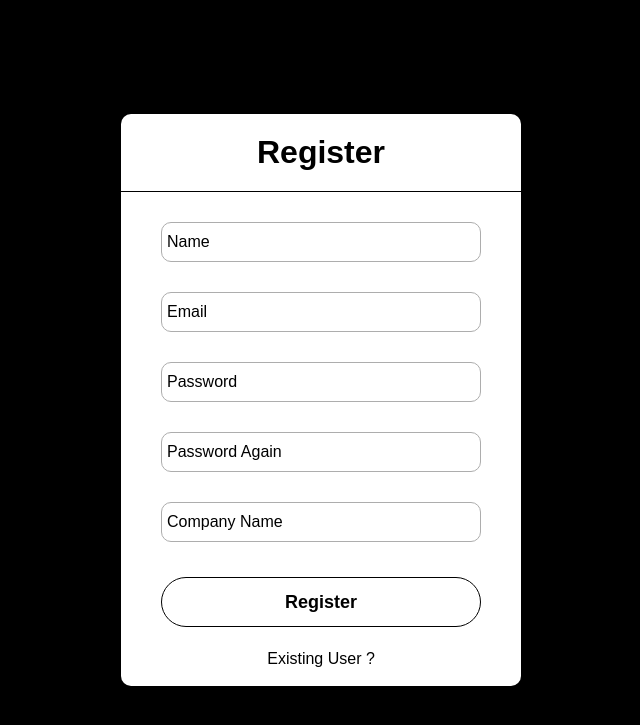
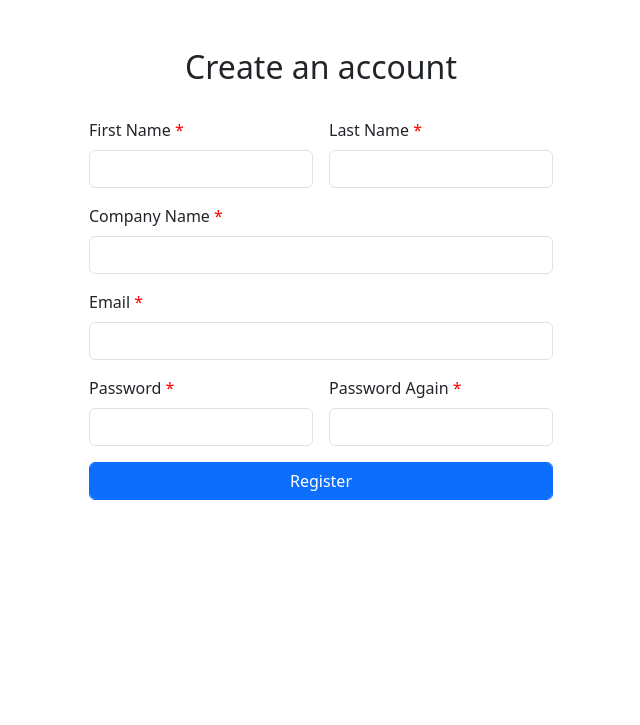
Before and after one commit to e9mgund/inventory-management, a Django app: page /register/ in a window 1280 px wide. Shown: the top 725 px of the page, without its empty margins (319-959 px from the left). Run offline with Django 4.2, Linux system fonts and the light colour scheme; some libraries are stand-ins or nearby versions.

Commit message:
Pages designed again with bootstrap.

```diff
--- a/inventory_management/inventorymanager/templates/inventorymanager/register.html
+++ b/inventory_management/inventorymanager/templates/inventorymanager/register.html
@@ -3,33 +3,57 @@
 <head>
     <meta charset="UTF-8">
     <meta name="viewport" content="width=device-width, initial-scale=1.0">
-    <title>Register</title>
-    {% load static %}
-    <link rel="stylesheet" href="{% static 'inventorymanager/login.css' %}">
+    <title>Registration</title>
+    <!-- {% load bootstrap5 %}
+    {% bootstrap_css %}
+    {% bootstrap_javascript %} -->
+    <link href="https://cdn.jsdelivr.net/npm/bootstrap@5.3.3/dist/css/bootstrap.min.css" rel="stylesheet" integrity="sha384-QWTKZyjpPEjISv5WaRU9OFeRpok6YctnYmDr5pNlyT2bRjXh0JMhjY6hW+ALEwIH" crossorigin="anonymous">
+    <script src="https://cdn.jsdelivr.net/npm/bootstrap@5.3.3/dist/js/bootstrap.bundle.min.js" integrity="sha384-YvpcrYf0tY3lHB60NNkmXc5s9fDVZLESaAA55NDzOxhy9GkcIdslK1eN7N6jIeHz" crossorigin="anonymous"></script>
+
+    <style>
+        #form-container {
+            max-width: 480px;
+        }
+    </style>
 </head>
 <body>
-    <div class="center">
-    <h1>Register</h1>
-    <form action="" method="post">
-        {% csrf_token %}
-        <div class="input">
-        <input type="text" placeholder="Name">
+    <div id="container" class="container-md my-5">
+        <div id="lower" class="">
+            <div id="innerlower" class="d-flex justify-content-center">
+                <form id="form-container" autocomplete="off" action="" class="row g-3">
+                    <div id="welcome" class="col-md-12 text-center">
+                        <h2 class="mb-3">Create an account</h1>
+                    </div>
+                    <div class="col-md-6">
+                        <label for="firstname" class="form-label">First Name <span style="color: red;">*</span></label>
+                        <input name="firstname" type="text" class="form-control">
+                    </div>
+                    <div class="col-md-6">
+                        <label for="lastname" class="form-label">Last Name <span style="color: red;">*</span></label>
+                        <input name="lastname" type="text" class="form-control">
+                    </div>
+                    <div class="col-md-12">
+                        <label for="companyname" class="form-label">Company Name <span style="color: red;">*</span></label>
+                        <input name="companyname" type="text" class="form-control">
+                    </div>
+                    <div class="col-md-12">
+                        <label for="email" class="form-label">Email <span style="color: red;">*</span></label>
+                        <input name="email" type="email" class="form-control">
+                    </div>
+                    <div class="col-md-6">
+                        <label for="password" class="form-label">Password <span style="color: red;">*</span></label>
+                        <input name="password" type="password" class="form-control">
+                    </div>
+                    <div class="col-md-6">
+                        <label for="password2" class="form-label">Password Again <span style="color: red;">*</span></label>
+                        <input name="password2" type="password" class="form-control">
+                    </div>
+                    <div class="">
+                        <input type="submit" value="Register" class="form-control btn btn-primary">
+                    </div>
+                </form>
+            </div>
         </div>
-        <div class="input">
-        <input type="email" placeholder="Email">
-        </div>
-        <div class="input">
-        <input type="password" placeholder="Password">
-        </div>
-        <div class="input">
-        <input type="password" name="" id="" placeholder="Password Again">
-        </div>
-        <div class="input">
-        <input type="text" placeholder="Company Name">
-        </div>
-        <button type="submit">Register</button>
-        <div class="newuser"><a href="#">Existing User ?</a></div>
-    </form>
     </div>
 </body>
 </html>
--- a/inventory_management/inventorymanager/urls.py
+++ b/inventory_management/inventorymanager/urls.py
@@ -13,4 +13,5 @@ urlpatterns = [
     path("assets/",views.AssetsView.as_view(),name="assets"),
     path("employees/",views.EmployeesView.as_view(),name="employees"),
     path("new/",views.newFill,name="new"),
+    path("newbase/",generic.TemplateView.as_view(template_name="inventorymanager/new_base.html")),
 ]
```
Also changed, not shown: inventory_management/inventorymanager/templates/inventorymanager/login.html (+32 -17 lines), inventory_management/inventorymanager/templates/inventorymanager/new_base.html (added, +69 -0 lines), inventory_management/inventorymanager/static/inventorymanager/enine_logo.jpeg (added).
